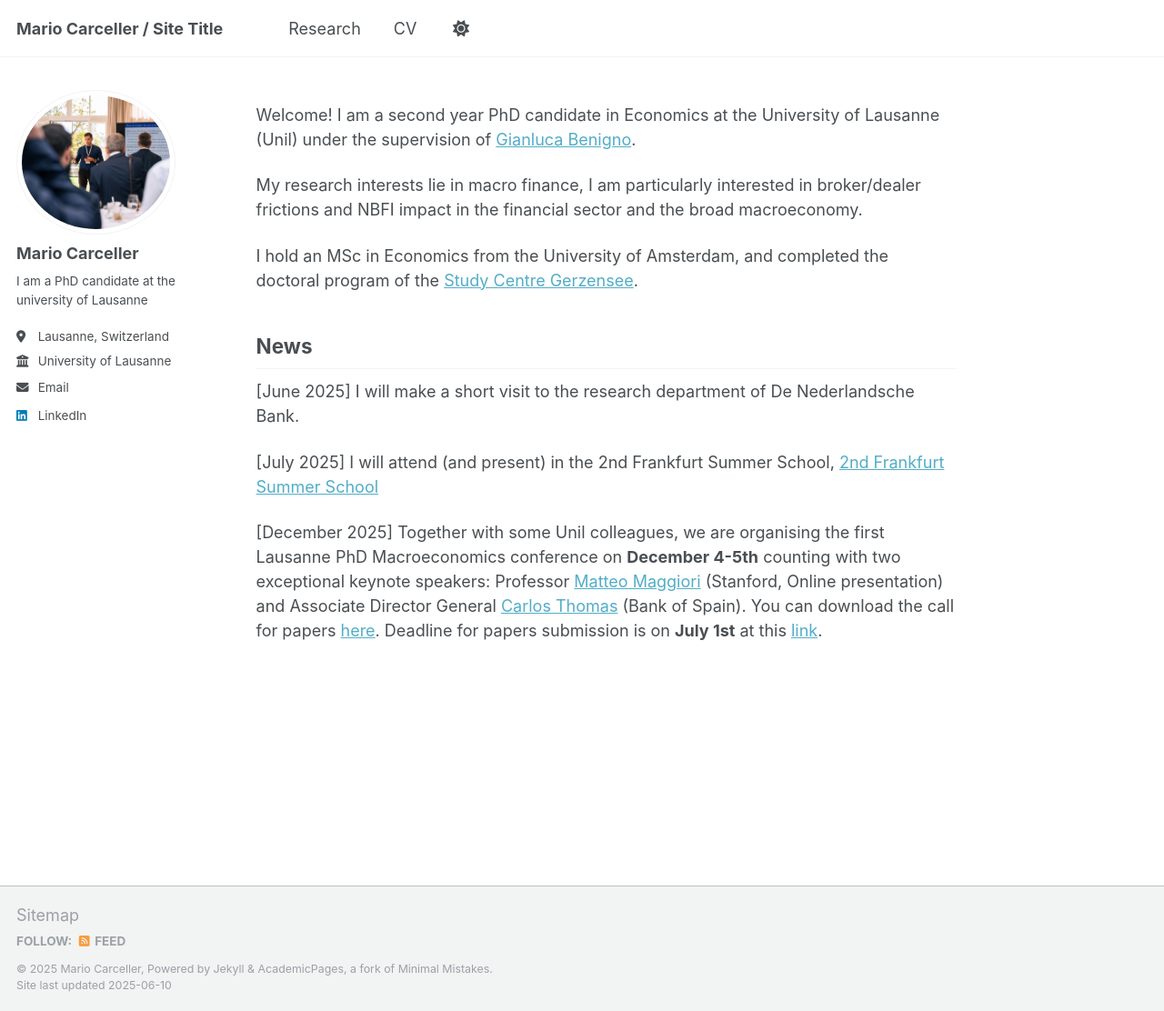
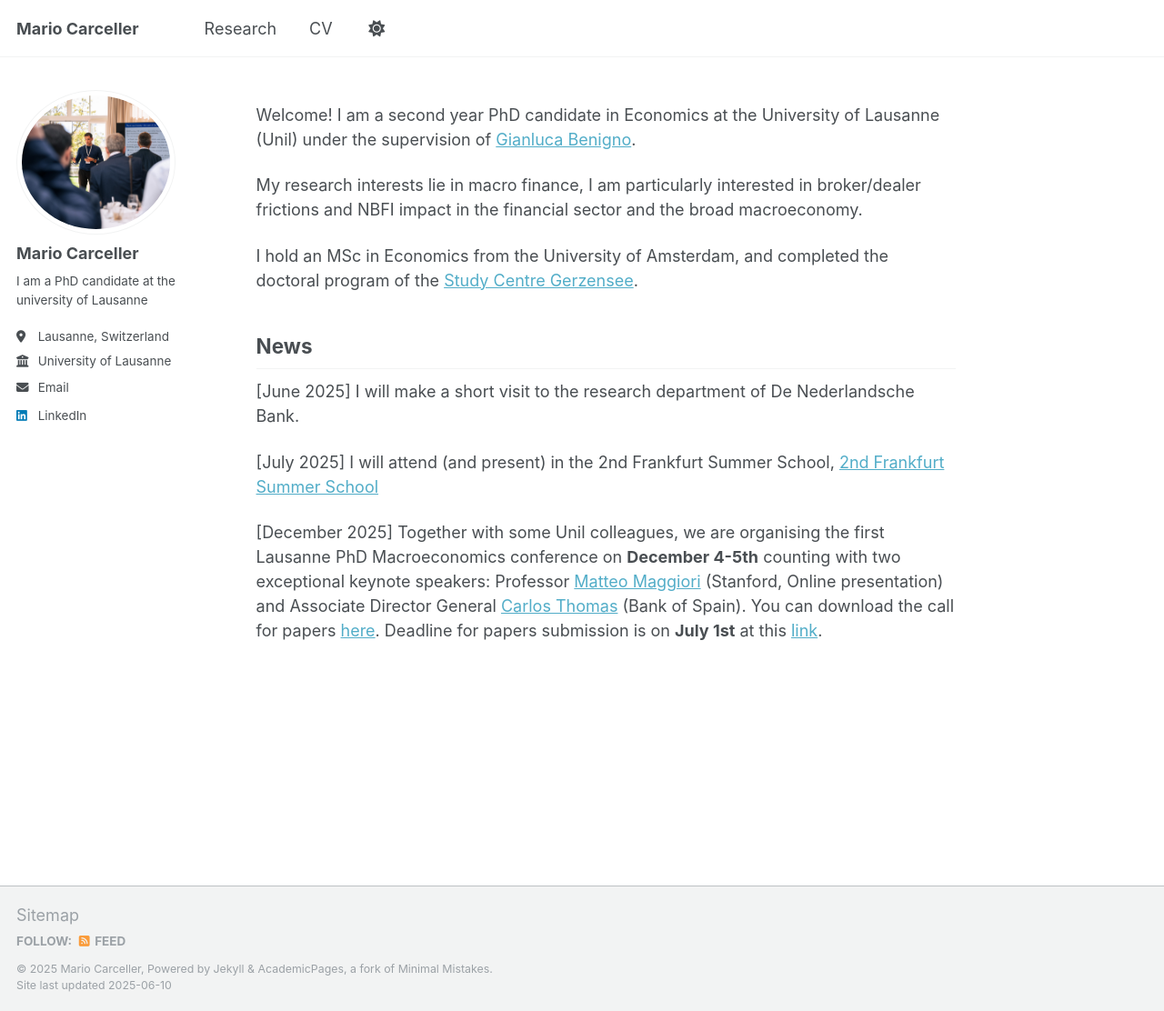
Before and after one commit to MarioCarceller/carcellermario.github.io, a Jekyll site: the page built from _pages/about.md, in a window 1280 px wide and 1112 px high. Shown: the whole window at 91% size. Built offline with Jekyll 4.4.1, drawn with Linux system fonts in a browser that asks for light colours.

Commit message:
Update _config.yml

```diff
--- a/_config.yml
+++ b/_config.yml
@@ -9,7 +9,7 @@
 # Basic Site Settings
 locale                   : "en-US"
 site_theme               : "default"
-title                    : "Mario Carceller / Site Title"
+title                    : "Mario Carceller"
 title_separator          : "-"
 name                     : &name "Mario Carceller"
 description              : &description "PhD candidate, University of Lausanne"
```
